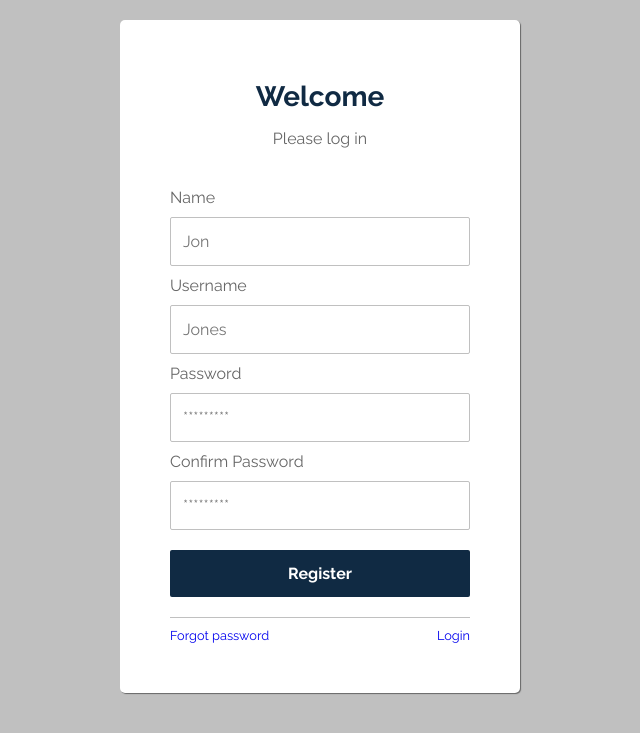
After one commit to francis450/vat, a PHP site: page /register.php in a window 1280 px wide. The commit adds this page. Shown: the top 733 px of the page, without its empty margins (320-960 px from the left). Run offline with PHP 8.4, Linux system fonts and the light colour scheme.

Commit message:
login and register successfull

```diff
--- /dev/null
+++ b/css/index.css
@@ -0,0 +1,106 @@
+@import url('https://fonts.googleapis.com/css?family=Raleway:400,700');
+
+body {
+  background: #c0c0c0;
+  font-family: Raleway, sans-serif;
+  color: #666;
+}
+
+.login {
+  margin: 20px auto;
+  padding: 40px 50px;
+  max-width: 300px;
+  border-radius: 5px;
+  background: #fff;
+  box-shadow: 1px 1px 1px #666;
+}
+  .login input {
+    width: 100%;
+    display: block;
+    box-sizing: border-box;
+    margin: 10px 0;
+    padding: 14px 12px;
+    font-size: 16px;
+    border-radius: 2px;
+    font-family: Raleway, sans-serif;
+  }
+
+.login input[type=text],
+.login input[type=password] {
+  border: 1px solid #c0c0c0;
+  transition: .2s;
+}
+
+.login input[type=text]:hover {
+  border-color: #F44336;
+  outline: none;
+  transition: all .2s ease-in-out;
+}
+
+.login input[type=submit] {
+  border: none;
+  background: #102a43;
+  color: white;
+  font-weight: bold;
+  transition: 0.2s;
+  margin: 20px 0px;
+}
+
+.login input[type=submit]:hover {
+  background: #102a43;
+}
+
+  .login h2 {
+    margin: 20px 0 0;
+    color: #102a43;
+    font-size: 28px;
+  }
+
+.login p {
+  margin-bottom: 40px;
+}
+
+.links {
+  display: table;
+  width: 100%;
+  box-sizing: border-box;
+  border-top: 1px solid #c0c0c0;
+  margin-bottom: 10px;
+}
+
+.links a {
+  display: table-cell;
+  padding-top: 10px;
+}
+
+.links a:first-child {
+  text-align: left;
+}
+
+.links a:last-child {
+  text-align: right;
+}
+
+  .login h2,
+  .login p,
+  .login a {
+    text-align: center;
+  }
+
+.login a {
+  text-decoration: none;
+  font-size: .8em;
+}
+
+.login a:visited {
+  color: inherit;
+}
+
+.login a:hover {
+  text-decoration: underline;
+}
+
+.errorMessage {
+    color: red;
+    display: none;
+}
--- a/main.php
+++ b/main.php
@@ -2,7 +2,7 @@
 session_start();
 include("connection.php");
 
-if(isset($_SESSION["name"]) && $_SESSION["token"]){
+if(!isset($_SESSION["name"])){
     header("location: index.php");
 }
 
--- /dev/null
+++ b/register.php
@@ -0,0 +1,63 @@
+<?php
+session_start();
+include("connection.php");
+function sanitizeInput($data) {
+    // Use appropriate sanitization methods based on your requirements
+    return htmlspecialchars(strip_tags(trim($data)));
+}
+// request method
+// $method = $_SERVER['REQUEST_METHOD'];
+// if ($method == 'GET' && isset($_POST['username'])) {
+//     $username = sanitizeInput($_GET['username']);
+//     $password = sanitizeInput($_GET['password']);
+//     $name = sanitizeInput($_GET['name']);
+//     $cpassword = sanitizeInput($_GET['cpassword']);
+
+//     echo $name." -> ".$username;
+//     // check if the username and password exist in the database
+//     if($password == $cpassword) {
+//         $sql = "INSERT INTO users  (`name`, `username`, `password`, `admin`) VALUES ('$name','$username' ,'$password','0')";
+//         $result = mysqli_query($con, $sql);
+//     } else {
+//         echo "
+//         <script>
+//             alert('Passwords Do not Match')
+//         </script>";
+//     }
+// }else if(isset($username)){
+//      echo "
+//         <script>
+//             alert('All Field Are Required');
+//         </script>";
+// }else{
+//     echo('Loading');
+// }
+?>
+<!DOCTYPE html>
+<html lang="en">
+<head>
+    <meta charset="UTF-8">
+    <meta name="viewport" content="width=device-width, initial-scale=1.0">
+    <title>BIGBRO | VAT</title>
+    <link rel="stylesheet" href="css/index.css">
+</head>
+<body>
+    <form method="POST" action="handlers/handlelogin.php"  class="login">
+        <h2>Welcome</h2>
+        <p>Please log in</p>
+        <label for="name">Name</label>
+        <input type="text" class="name" name="name" placeholder="Jon"  autocomplete="name"/>
+        <label for="username">Username</label>
+        <input type="text" class="username" name="username" placeholder="Jones"  autocomplete="username"/>
+        <label for="password">Password</label>
+        <input type="password" class="password" name="password" placeholder="*********" autocomplete="password" />
+        <label for="cpassword">Confirm Password</label>
+        <input type="password" class="cpassword" name="cpassword" placeholder="*********" autocomplete="password" />
+        <input type="submit" class="submit" value="Register" />
+        <div class="links">
+            <a href="#">Forgot password</a>
+            <a href="index.php">Login</a>
+        </div>
+    </form>
+    <script src="js/index.js"></script>
+</body>
```
Also changed, not shown: handlers/handlelogin.php (added, +43 -0 lines), index.php (added, +53 -0 lines), js/index.js (added, +17 -0 lines).
